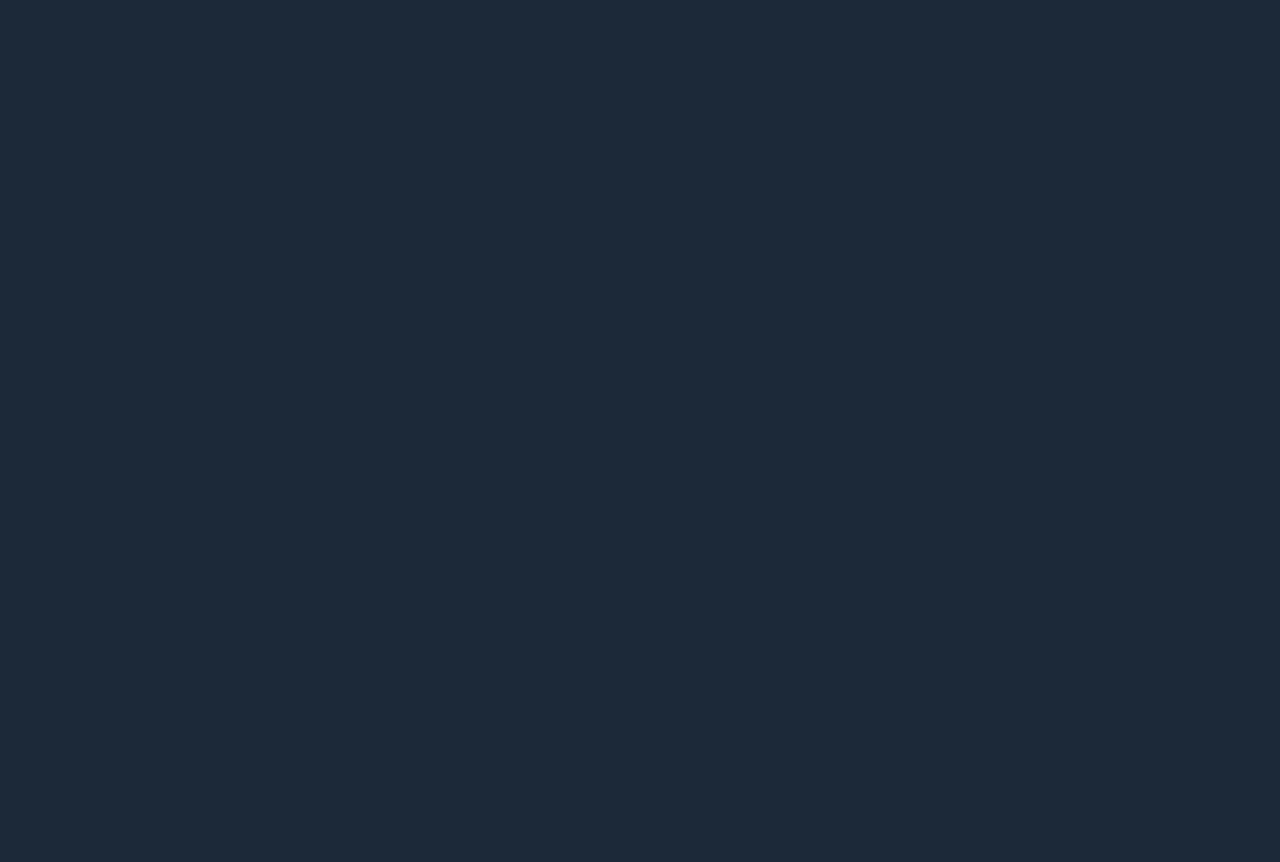
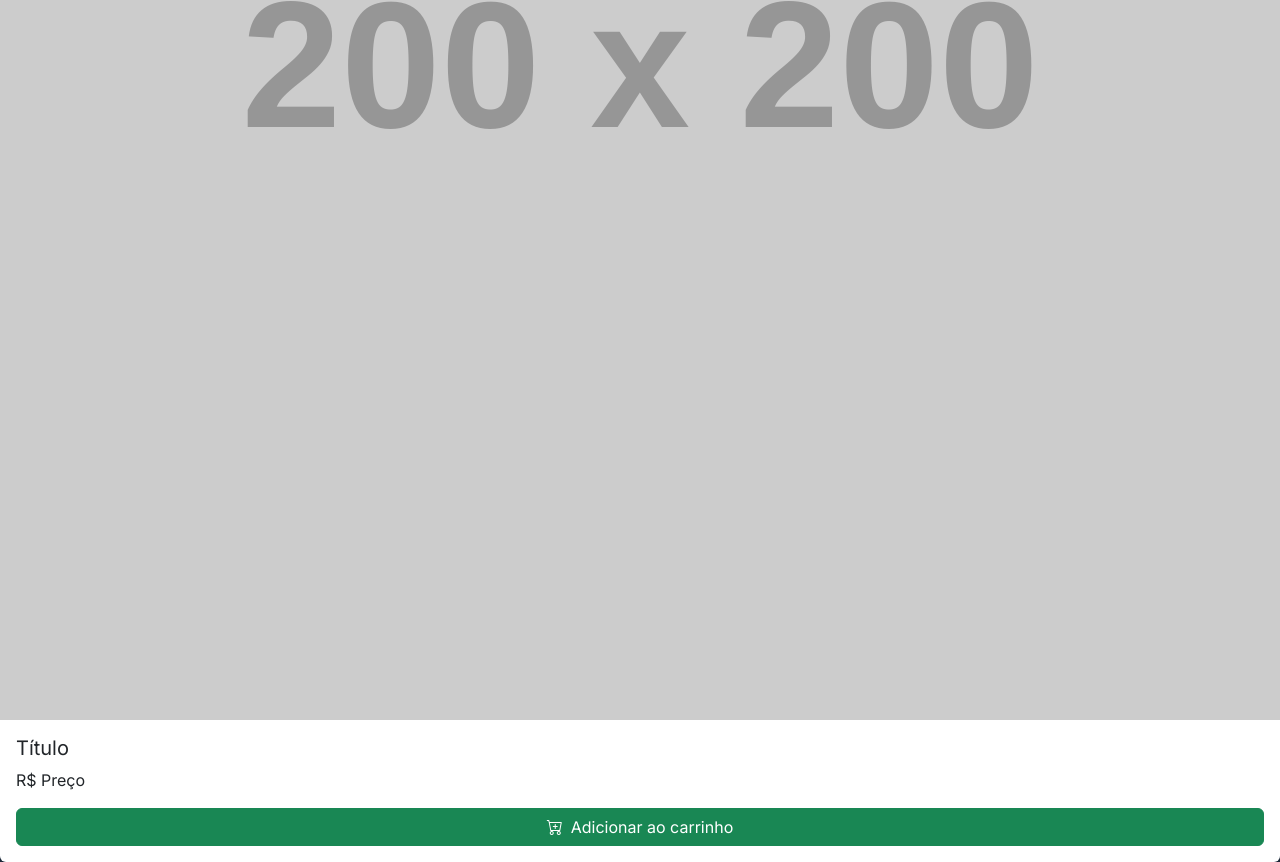
Before and after one commit to rayssanansvl/I3DS-2025, a React (Vite) app in the folder 08-devSteam/: page / in a window 1280 px wide. Shown: the part 682-1544 px from the top of the page. Before the commit the page ends 800 px from the top, so only its background shows below. Built offline with nearby package versions, Linux system fonts and the light colour scheme.

Commit message:
Ajustes no promocard

```diff
--- /dev/null
+++ b/08-devSteam/src/components/PromoCard.jsx
@@ -0,0 +1,19 @@
+import React from 'react'
+
+const PromoCard = (props) => {
+  return (
+    <div className='promoCard card border-0 overflow-hidden '>
+        <img className='card-img-top object-fit-cover' src="https://placehold.co/200x200" alt="" />
+        <div className='card-body'>
+            <h5 className='card-title'>Título</h5>
+            <p className='card-text'>R$ Preço</p>
+            <button className='btn btn-success w-100'>
+                <i className='bi bi-cart-plus me-2'></i>
+                Adicionar ao carrinho
+            </button>
+        </div>
+    </div>
+  )
+}
+
+export default PromoCard
--- a/08-devSteam/src/components/Promotion.jsx
+++ b/08-devSteam/src/components/Promotion.jsx
@@ -1,11 +1,13 @@
 import React from 'react'
+import PromoCard from './PromoCard'
 
 const Promotion = () => {
   return (
     <div id="promotion">
         <h2>Promoções</h2>
     <div id='itensPromo'>
-
+    {/* inserir os cards de promoção */}
+    <PromoCard />
     </div>
     </div>
   )
```
